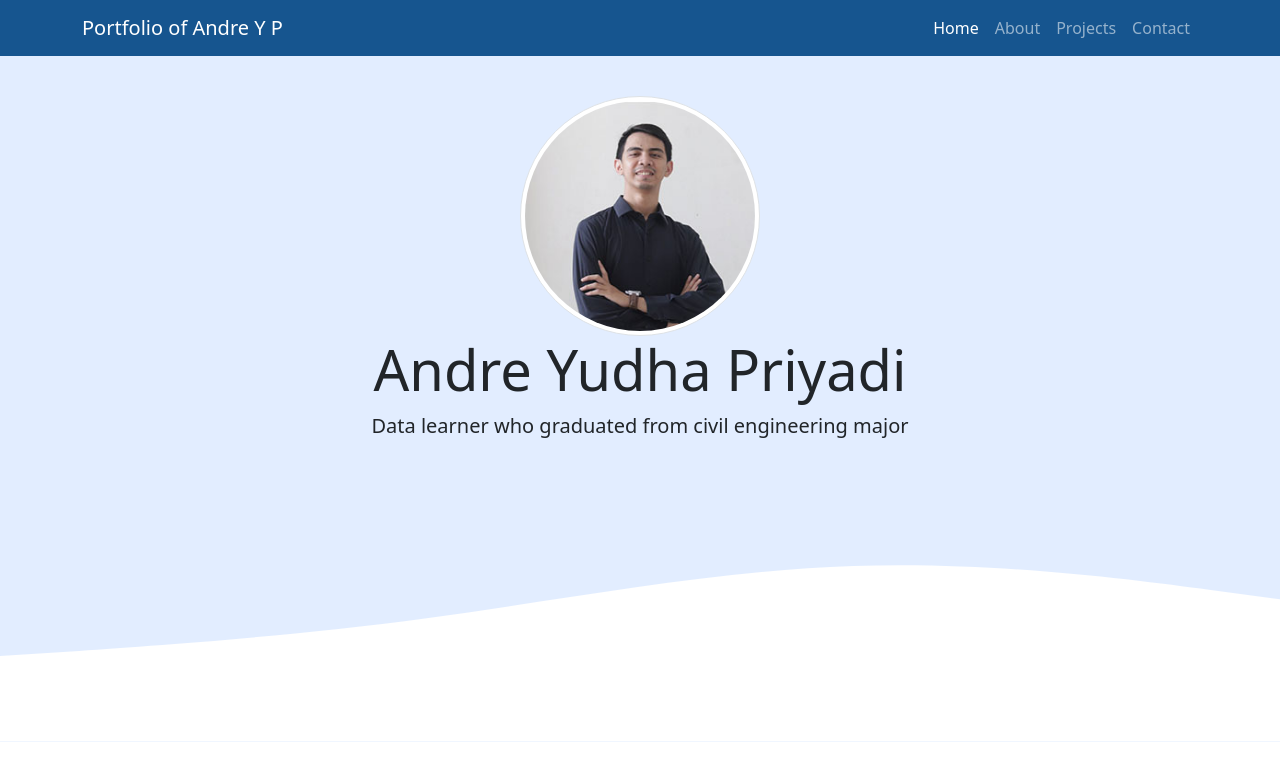
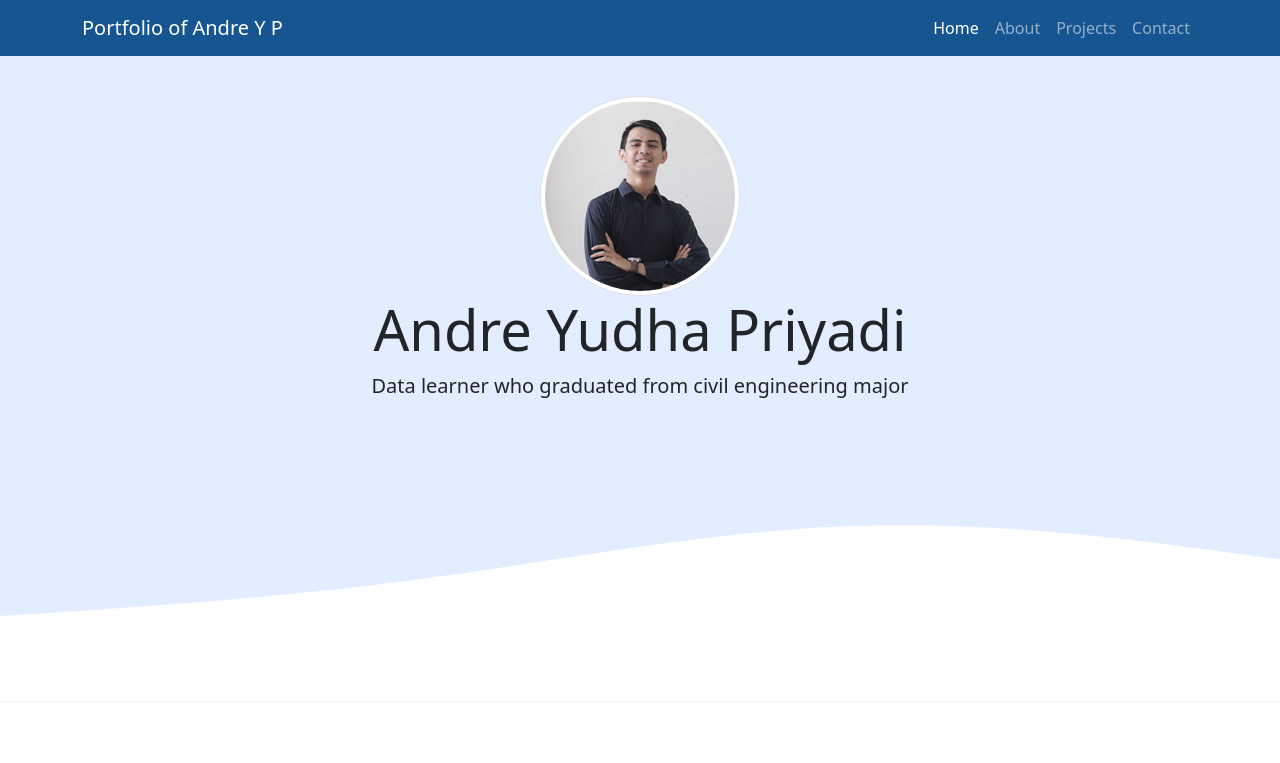
Before and after one commit to andreyudha/web-portfolio, a plain HTML site: page index.html in a window 1280 px wide. Shown: the top 763 px of the page. Drawn offline with nearby package versions, Linux system fonts and the light colour scheme.

Commit message:
2nd commit

```diff
--- a/index.html
+++ b/index.html
@@ -46,7 +46,7 @@
 
     <!-- JUMOBTRON -->
     <section class="jumbotron text-center">
-      <img src="IMG_6969.JPG" alt="Andre Y P" width="240" class="rounded-circle img-thumbnail" />
+      <img src="IMG_6969.JPG" alt="Andre Y P" width="200" class="rounded-circle img-thumbnail" />
       <h1 class="display-4">Andre Yudha Priyadi</h1>
       <p class="lead">Data learner who graduated from civil engineering major</p>
       <svg xmlns="http://www.w3.org/2000/svg" viewBox="0 0 1440 320">
```
